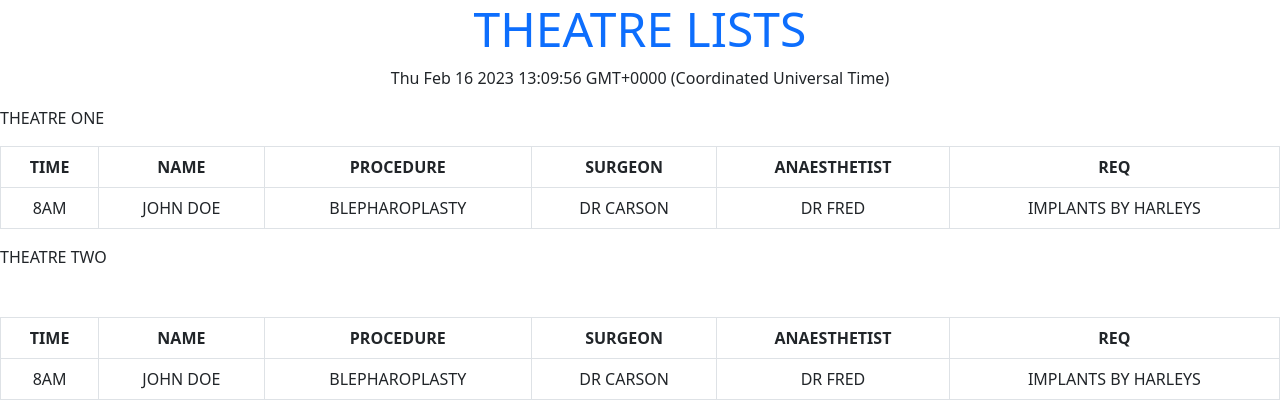
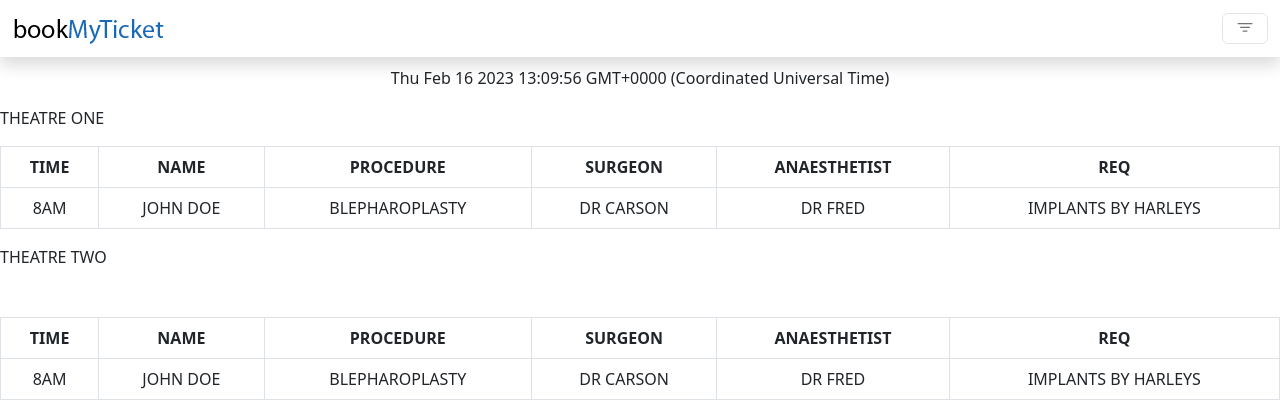
Before and after one commit to Mulubi/BookMyTicket, a Flask app: template templates/lists.html in a window 1280 px wide. Shown: the top 418 px of the page. Run offline with Flask 2, Linux system fonts and the light colour scheme; the template is opened without the code that fills it, so the values that code supplies are empty.

Commit message:
Update lists.html

```diff
--- a/templates/lists.html
+++ b/templates/lists.html
@@ -5,10 +5,111 @@
     <meta http-equiv="X-UA-Compatible" content="IE=edge">
     <meta name="viewport" content="width=device-width, initial-scale=1.0">
     <link rel="shortcut icon" href="images/newLogo.png">
+    <link rel="stylesheet" href="https://cdn.jsdelivr.net/npm/bootstrap-icons@1.10.3/font/bootstrap-icons.css">
     <link href="https://cdn.jsdelivr.net/npm/bootstrap@5.2.3/dist/css/bootstrap.min.css" rel="stylesheet" integrity="sha384-rbsA2VBKQhggwzxH7pPCaAqO46MgnOM80zW1RWuH61DGLwZJEdK2Kadq2F9CUG65" crossorigin="anonymous">
     <title>Theatre Lists</title>
 </head>
 <body>
+    <nav class="navbar fixed-top bg-white shadow">
+        <div class="container-fluid">
+          <a class="navbar-brand" href="#">
+            <img src="images/newLogo.png">
+          </a>
+          <button class="navbar-toggler" type="button" data-bs-toggle="offcanvas" data-bs-target="#offcanvasNavbar" aria-controls="offcanvasNavbar">
+            <!--span class="navbar-toggler-icon"></span-->
+            <i class="bi bi-filter"></i>
+          </button>
+          <div class="offcanvas offcanvas-end" tabindex="-1" id="offcanvasNavbar" aria-labelledby="offcanvasNavbarLabel">
+            <div class="offcanvas-header">
+              <h5>BookMyTicket</h5>
+              <button type="button" class="btn-close" data-bs-dismiss="offcanvas" aria-label="Close"></button>
+            </div>
+            <div class="offcanvas-body">
+              <ul class="navbar-nav justify-content-end flex-grow-1 pe-3">
+                <li class="nav-item">
+                  <a class="nav-link active" aria-current="page" href="home.html">Home</a>
+                </li>
+                <li class="nav-item">
+                  <a class="nav-link" href="about.html">About</a>
+                </li>
+                <li class="nav-item">
+                    <a class="nav-link" href="login.html">Login</a>
+                </li>
+                <li class="nav-item">
+                    <a class="nav-link" href="<!DOCTYPE html>
+<html lang="en">
+<head>
+    <meta charset="UTF-8">
+    <meta http-equiv="X-UA-Compatible" content="IE=edge">
+    <meta name="viewport" content="width=device-width, initial-scale=1.0">
+    <link rel="shortcut icon" href="images/newLogo.png">
+    <link rel="stylesheet" href="https://cdn.jsdelivr.net/npm/bootstrap-icons@1.10.3/font/bootstrap-icons.css">
+    <link href="https://cdn.jsdelivr.net/npm/bootstrap@5.2.3/dist/css/bootstrap.min.css" rel="stylesheet" integrity="sha384-rbsA2VBKQhggwzxH7pPCaAqO46MgnOM80zW1RWuH61DGLwZJEdK2Kadq2F9CUG65" crossorigin="anonymous">
+    <title>About</title>
+</head>
+<body>
+    <nav class="navbar fixed-top bg-white shadow">
+        <div class="container-fluid">
+          <a class="navbar-brand" href="#">
+            <img src="images/newLogo.png">
+          </a>
+          <button class="navbar-toggler" type="button" data-bs-toggle="offcanvas" data-bs-target="#offcanvasNavbar" aria-controls="offcanvasNavbar">
+            <!--span class="navbar-toggler-icon"></span-->
+            <i class="bi bi-filter"></i>
+          </button>
+          <div class="offcanvas offcanvas-end" tabindex="-1" id="offcanvasNavbar" aria-labelledby="offcanvasNavbarLabel">
+            <div class="offcanvas-header">
+              <h5>BookMyTicket</h5>
+              <button type="button" class="btn-close" data-bs-dismiss="offcanvas" aria-label="Close"></button>
+            </div>
+            <div class="offcanvas-body">
+              <ul class="navbar-nav justify-content-end flex-grow-1 pe-3">
+                <li class="nav-item">
+                  <a class="nav-link active" aria-current="page" href="#home.html">Home</a>
+                </li>
+                <li class="nav-item">
+                  <a class="nav-link" href="#about.html">About</a>
+                </li>
+                <li class="nav-item">
+                    <a class="nav-link" href="#login.html">Login</a>
+                </li>
+                <li class="nav-item">
+                    <a class="nav-link" href="#login.html">Theatre Lists</a>
+                </li>
+              </ul>
+              <form class="d-flex mt-3" role="search">
+                <input class="form-control me-2" type="search" placeholder="Search" aria-label="Search">
+                <button class="btn btn-outline-success" type="submit">Search</button>
+              </form>
+            </div>
+          </div>
+        </div>
+      </nav>
+    <section class="pt-4 pt-md-11 mt-5">
+        <div class="row mx-4 mt-3">
+            <div class="col-12 col-md-6 order-md-1 align-content-center">
+                <h4 class="display-6 text-primary">About</h4>
+                <p class="lead text-center">The principles of organizing a theatre list are based on a multidisciplinary, safety-centred approach to patient care. BookMyTicket is a web based theatre list booking and management system. This system was developed to bring efficiency, reduce paperwork and simplify the stages from preoperative planning to booking cases
+                </p>
+            </div>
+            <div class="col-12 col-md-6 order-md-2 align-content-center">
+                <img src="images/simple.jpg">
+            </div>
+        </div>
+    </section>
+    <script src="https://cdn.jsdelivr.net/npm/bootstrap@5.2.3/dist/js/bootstrap.bundle.min.js" integrity="sha384-kenU1KFdBIe4zVF0s0G1M5b4hcpxyD9F7jL+jjXkk+Q2h455rYXK/7HAuoJl+0I4" crossorigin="anonymous"></script>
+</body>
+</html>login.html">Theatre Lists</a>
+                </li>
+              </ul>
+              <form class="d-flex mt-3" role="search">
+                <input class="form-control me-2" type="search" placeholder="Search" aria-label="Search">
+                <button class="btn btn-outline-success" type="submit">Search</button>
+              </form>
+            </div>
+          </div>
+        </div>
+      </nav>
     <h1 class="display-5 text-primary text-center">THEATRE LISTS</h1>
     <p class="text-center" id="date-el"></p>
     <table class="table table-bordered text-center">
@@ -88,5 +189,6 @@
         dateEl.textContent = new Date();
         onload(alert('You logged in as an employee'));
     </script>
+    <script src="https://cdn.jsdelivr.net/npm/bootstrap@5.2.3/dist/js/bootstrap.bundle.min.js" integrity="sha384-kenU1KFdBIe4zVF0s0G1M5b4hcpxyD9F7jL+jjXkk+Q2h455rYXK/7HAuoJl+0I4" crossorigin="anonymous"></script>
 </body>
 </html>
```
